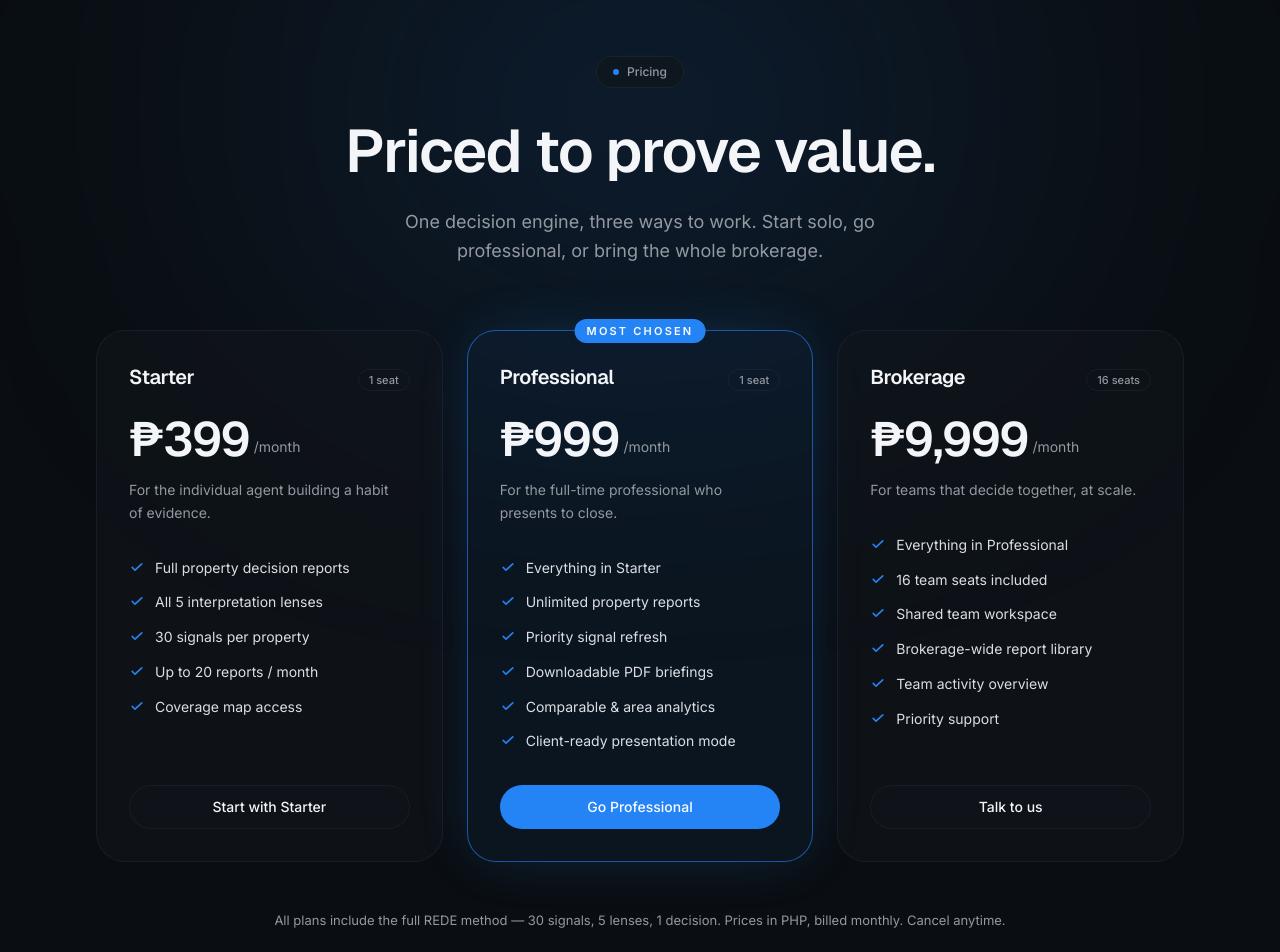
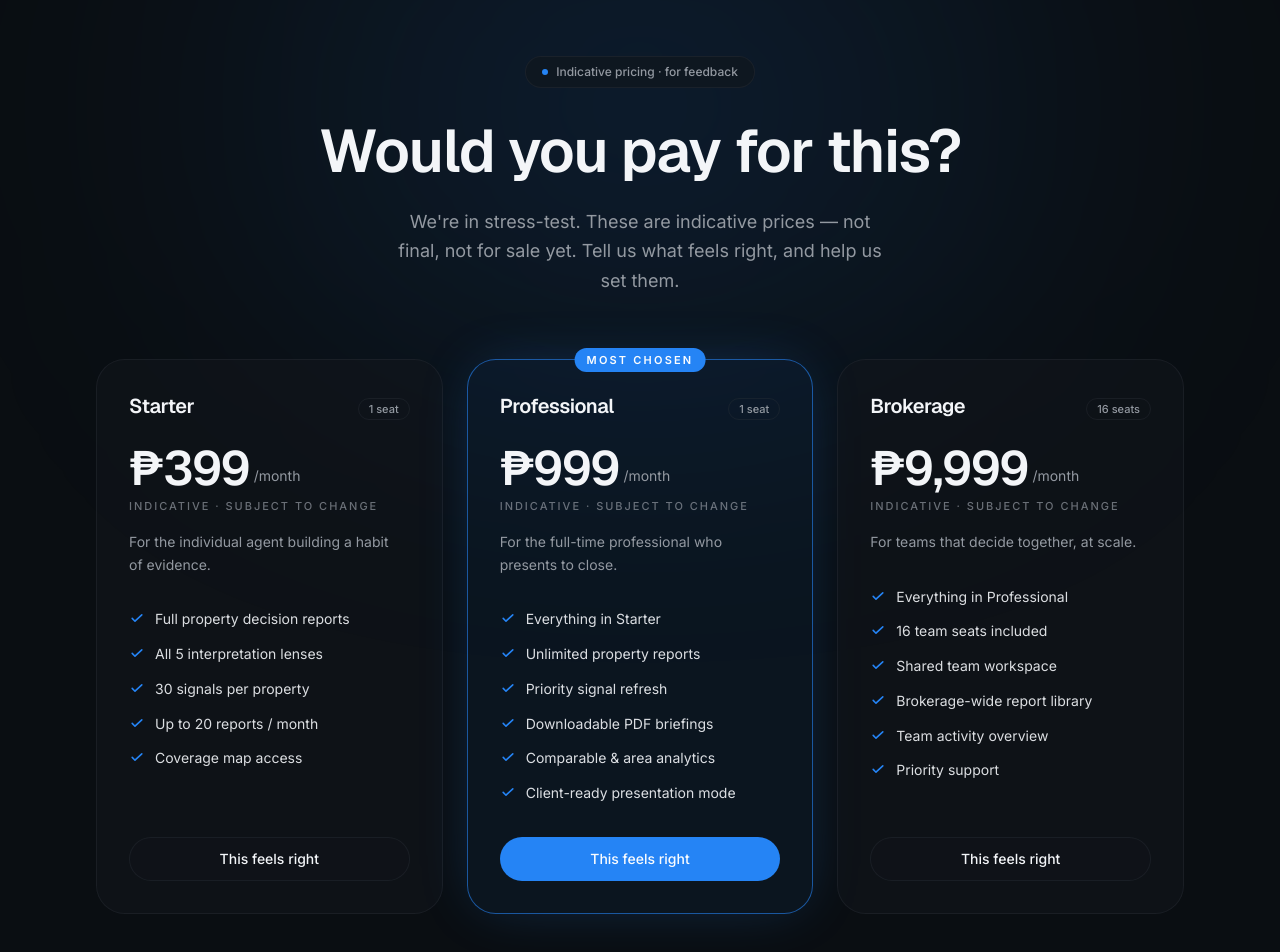
Before and after one commit to plaveo/rede-product-launch, a Next.js app: page /pricing in a window 1280 px wide. Shown: the part 160-1112 px from the top of the page. Built offline with nearby package versions, Linux system fonts and the light colour scheme.

Commit message:
feat: update pricing page CTAs and text for stress-test feedback
Co-authored-by: plaveo <295729336+plaveo@users.noreply.github.com>

```diff
--- a/components/rede/pricing.tsx
+++ b/components/rede/pricing.tsx
@@ -26,8 +26,8 @@ const tiers: Tier[] = [
       'Up to 20 reports / month',
       'Coverage map access',
     ],
-    cta: 'Start with Starter',
-    href: '/#program',
+    cta: 'This feels right',
+    href: '/survey',
   },
   {
     name: 'Professional',
@@ -43,8 +43,8 @@ const tiers: Tier[] = [
       'Comparable & area analytics',
       'Client-ready presentation mode',
     ],
-    cta: 'Go Professional',
-    href: '/#program',
+    cta: 'This feels right',
+    href: '/survey',
     featured: true,
   },
   {
@@ -61,8 +61,8 @@ const tiers: Tier[] = [
       'Team activity overview',
       'Priority support',
     ],
-    cta: 'Talk to us',
-    href: '/#program',
+    cta: 'This feels right',
+    href: '/survey',
   },
 ]
 
@@ -98,20 +98,20 @@ export function Pricing() {
           <Reveal>
             <span className="inline-flex items-center gap-2 rounded-full border border-border/70 bg-card/60 px-4 py-1.5 text-[12px] font-medium text-muted-foreground backdrop-blur">
               <span className="h-1.5 w-1.5 rounded-full bg-primary" />
-              Pricing
+              Indicative pricing · for feedback
             </span>
           </Reveal>
 
           <Reveal delay={80}>
             <h2 className="mt-8 text-balance font-display text-4xl font-semibold leading-[1.05] tracking-tight text-foreground md:text-6xl">
-              Priced to prove value.
+              Would you pay for this?
             </h2>
           </Reveal>
 
           <Reveal delay={160}>
             <p className="mx-auto mt-6 max-w-lg text-pretty text-lg leading-relaxed text-muted-foreground">
-              One decision engine, three ways to work. Start solo, go
-              professional, or bring the whole brokerage.
+              We&apos;re in stress-test. These are indicative prices — not final,
+              not for sale yet. Tell us what feels right, and help us set them.
             </p>
           </Reveal>
         </div>
@@ -149,6 +149,9 @@ export function Pricing() {
                     {tier.period}
                   </span>
                 </div>
+                <p className="mt-1.5 text-[11px] font-medium uppercase tracking-[0.18em] text-muted-foreground/70">
+                  Indicative · subject to change
+                </p>
 
                 <p className="mt-4 text-pretty text-sm leading-relaxed text-muted-foreground">
                   {tier.tagline}
@@ -183,8 +186,9 @@ export function Pricing() {
 
         <Reveal delay={120}>
           <p className="mt-12 text-center text-[13px] leading-relaxed text-muted-foreground">
-            All plans include the full REDE method — 30 signals, 5 lenses, 1
-            decision. Prices in PHP, billed monthly. Cancel anytime.
+            No payment yet. REDE is in stress-test — these prices are indicative
+            and help us find what&apos;s fair before launch. Every plan includes
+            the full method: 30 signals, 5 lenses, 1 decision.
           </p>
         </Reveal>
       </div>
```
